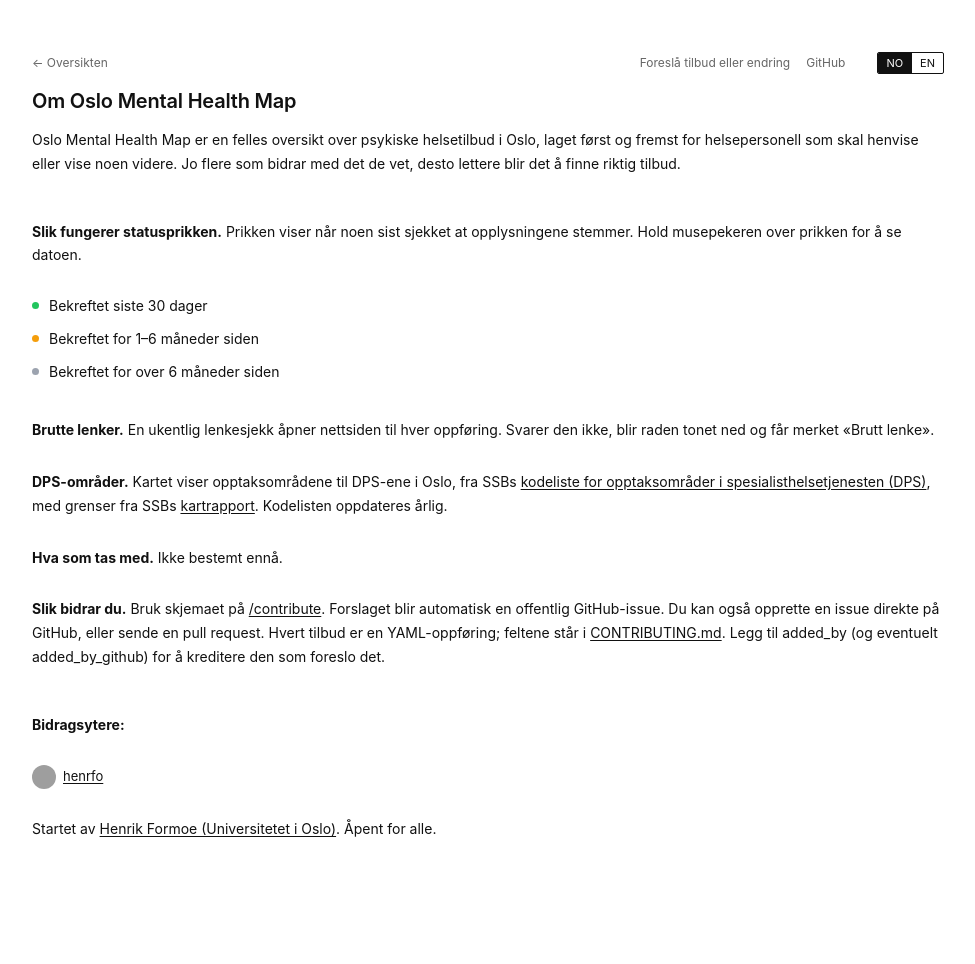
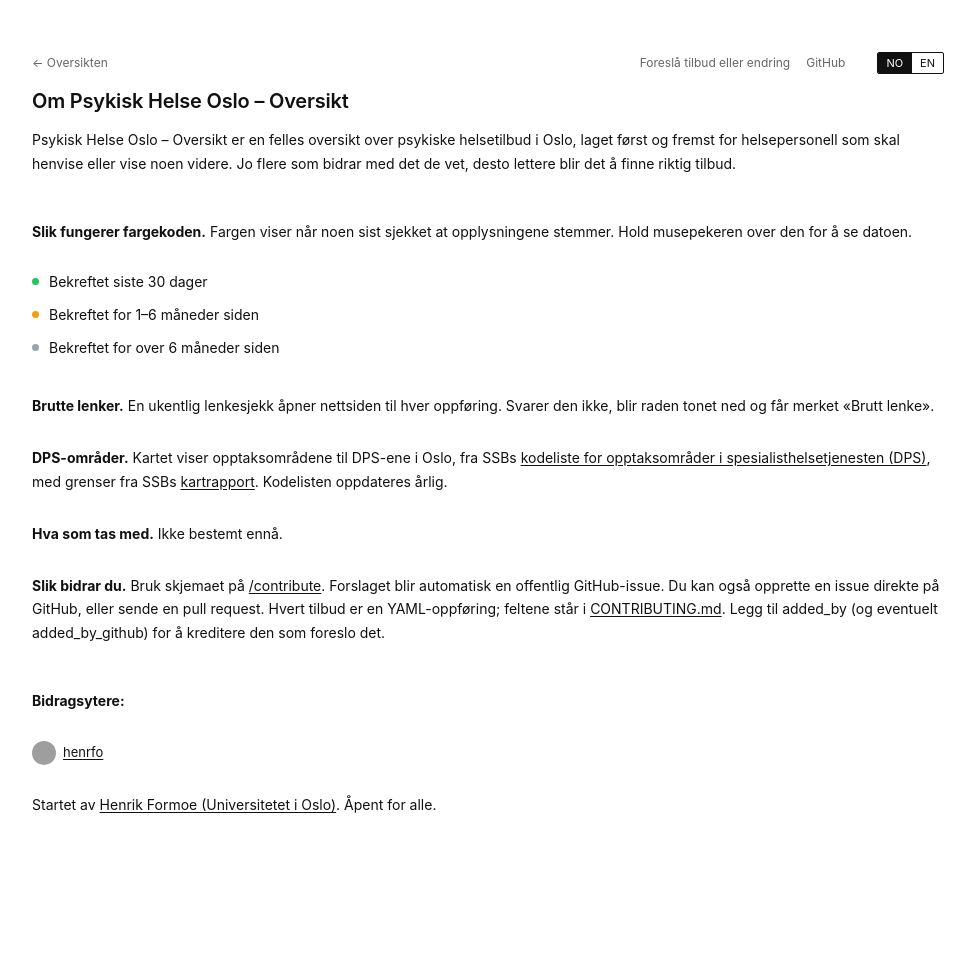
Before and after one commit to henrfo/Oslo_Mental_Health_Map, a Jekyll site: the page built from about.html, in a window 1280 px wide. Shown: the whole page, without its empty margins (152-1127 px from the left). Built offline with Jekyll 4.4.1, drawn with Linux system fonts in a browser that asks for light colours; after the commit the page ends 941 px from its top, so only the background shows below that; grey boxes are pictures that could not be loaded.

Commit message:
Norwegian site name 'Psykisk Helse Oslo – Oversikt'; 'fargekode'
- Heading, tab title and About use 'Psykisk Helse Oslo – Oversikt' in
  Norwegian, 'Oslo Mental Health Map' in English; tab titles follow the
  language switch (title_nb in front matter)
- About: 'Slik fungerer fargekoden …' replaces the status-dot wording
- <title> moved before the head script that reads it

Co-Authored-By: Claude Opus 5.5 <noreply@anthropic.com>

```diff
--- a/_data/i18n.yml
+++ b/_data/i18n.yml
@@ -1,5 +1,6 @@
 # Interface strings for the NO | EN switch. Data text (descriptions, value
 # labels, category names) carries its own nb/en and is not listed here.
+site_name:        { nb: "Psykisk Helse Oslo – Oversikt", en: "Oslo Mental Health Map" }
 tagline:          { nb: "du kan ikke henvise til et tilbud du ikke vet finnes.", en: "you can't refer to a service you don't know exists." }
 description:      { nb: "En oversikt over psykiske helsetilbud i Oslo, for helsepersonell", en: "An overview of mental health services in Oslo, for health professionals" }
 nav_suggest:      { nb: Foreslå tilbud eller endring, en: Suggest an offer or edit }
--- a/_layouts/default.html
+++ b/_layouts/default.html
@@ -3,6 +3,7 @@
 <head>
   <meta charset="UTF-8">
   <meta name="viewport" content="width=device-width, initial-scale=1.0">
+  <title{% if page.title_nb %} data-nb="{{ page.title_nb }}" data-en="{{ page.title }}"{% endif %}>{{ page.title | default: site.title }}</title>
   {%- if page.bilingual %}
   <script>
     // Pick the language before first paint: ?lang= wins, then the saved choice, else Norwegian
--- a/about.html
+++ b/about.html
@@ -1,6 +1,7 @@
 ---
 layout: default
-title: About
+title: About Oslo Mental Health Map
+title_nb: "Om Psykisk Helse Oslo – Oversikt"
 permalink: /about/
 bilingual: true
 ---
@@ -9,7 +10,7 @@ bilingual: true
   <div class="site-header-row">
     <div class="site-header-left">
       <a href="{{ '/' | relative_url }}" class="back-link"><span class="l-nb">← Oversikten</span><span class="l-en">← Directory</span></a>
-      <h1 class="site-title"><span class="l-nb">Om Oslo Mental Health Map</span><span class="l-en">About Oslo Mental Health Map</span></h1>
+      <h1 class="site-title"><span class="l-nb">Om Psykisk Helse Oslo – Oversikt</span><span class="l-en">About Oslo Mental Health Map</span></h1>
     </div>
     <nav class="site-nav">
       <a href="{{ '/contribute/' | relative_url }}">{% include t.html k="nav_suggest" %}</a>
@@ -20,11 +21,11 @@ bilingual: true
 </header>
 
 <div class="about-body">
-  <p class="l-nb">Oslo Mental Health Map er en felles oversikt over psykiske helsetilbud i Oslo, laget først og fremst for helsepersonell som skal henvise eller vise noen videre. Jo flere som bidrar med det de vet, desto lettere blir det å finne riktig tilbud.</p>
+  <p class="l-nb">Psykisk Helse Oslo – Oversikt er en felles oversikt over psykiske helsetilbud i Oslo, laget først og fremst for helsepersonell som skal henvise eller vise noen videre. Jo flere som bidrar med det de vet, desto lettere blir det å finne riktig tilbud.</p>
   <p class="l-en">Oslo Mental Health Map is a shared overview of mental health services in Oslo, made first for health professionals who need to refer or point someone onward. If everyone contributes what they know, it becomes easier to find the right offer.</p>
 
-  <p class="about-gap l-nb"><strong>Slik fungerer statusprikken.</strong> Prikken viser når noen sist sjekket at opplysningene stemmer. Hold musepekeren over prikken for å se datoen.</p>
-  <p class="about-gap l-en"><strong>How the status dot works.</strong> The dot shows when someone last checked that the details are right. Hover over it to see the date.</p>
+  <p class="about-gap l-nb"><strong>Slik fungerer fargekoden.</strong> Fargen viser når noen sist sjekket at opplysningene stemmer. Hold musepekeren over den for å se datoen.</p>
+  <p class="about-gap l-en"><strong>How the colour code works.</strong> The colour shows when someone last checked that the details are right. Hover over it to see the date.</p>
   <ul class="health-legend">
     <li><span class="dot dot-active"></span> <span class="l-nb">Bekreftet siste 30 dager</span><span class="l-en">Verified in the last 30 days</span></li>
     <li><span class="dot dot-quiet"></span> <span class="l-nb">Bekreftet for 1–6 måneder siden</span><span class="l-en">Verified 1–6 months ago</span></li>
--- a/assets/js/lang.js
+++ b/assets/js/lang.js
@@ -8,6 +8,8 @@
     const lang = next === 'en' ? 'en' : 'nb';
     document.documentElement.dataset.lang = lang;
     document.documentElement.lang = lang;
+    const title = document.querySelector('title');
+    if (title && title.dataset[lang]) document.title = title.dataset[lang];
     try { localStorage.setItem('omhm-lang', lang); } catch (e) {}
     buttons.forEach(b => b.classList.toggle('selected', b.dataset.setLang === lang));
     // Attributes can't hold two languages, so they carry data-<attr>-nb/-en
--- a/contribute.html
+++ b/contribute.html
@@ -1,6 +1,7 @@
 ---
 layout: default
 title: Suggest an offer or edit
+title_nb: Foreslå tilbud eller endring
 permalink: /contribute/
 bilingual: true
 ---
```
Also changed, not shown: other parts of _layouts/default.html (+3 -1 lines), index.html (+5 -2 lines).
